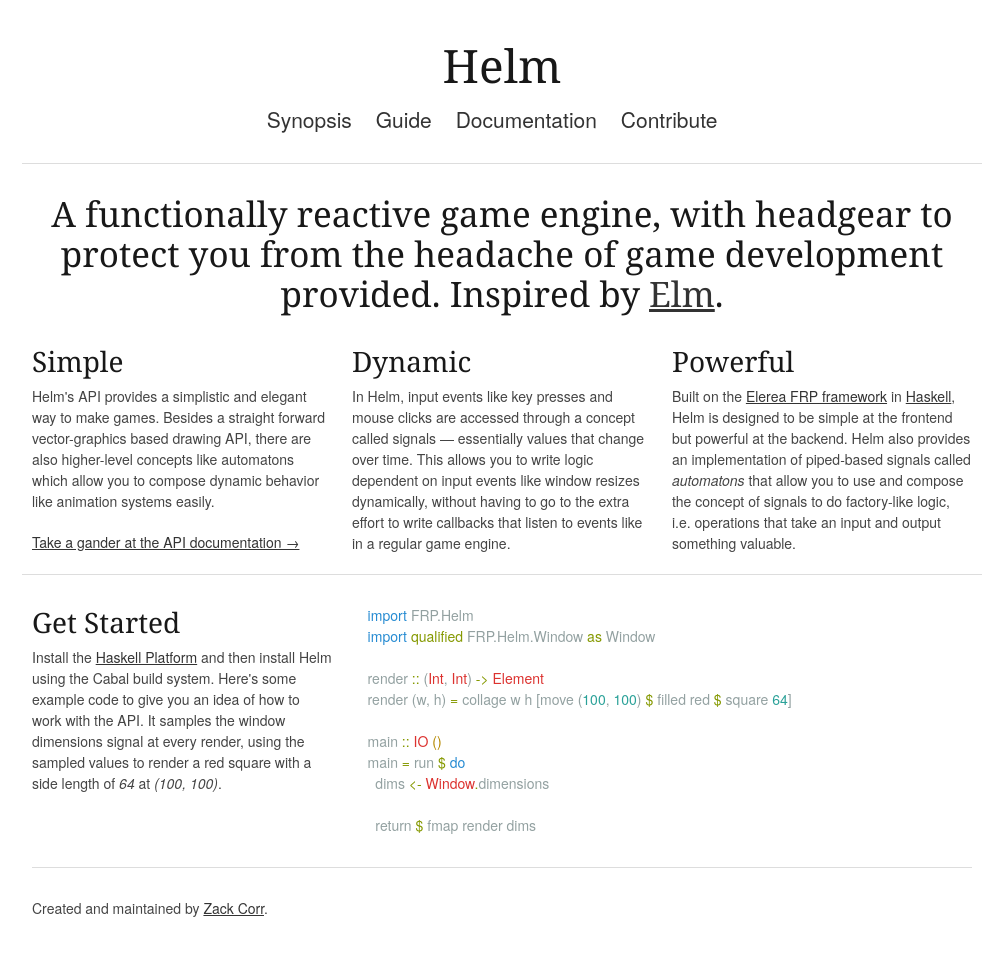
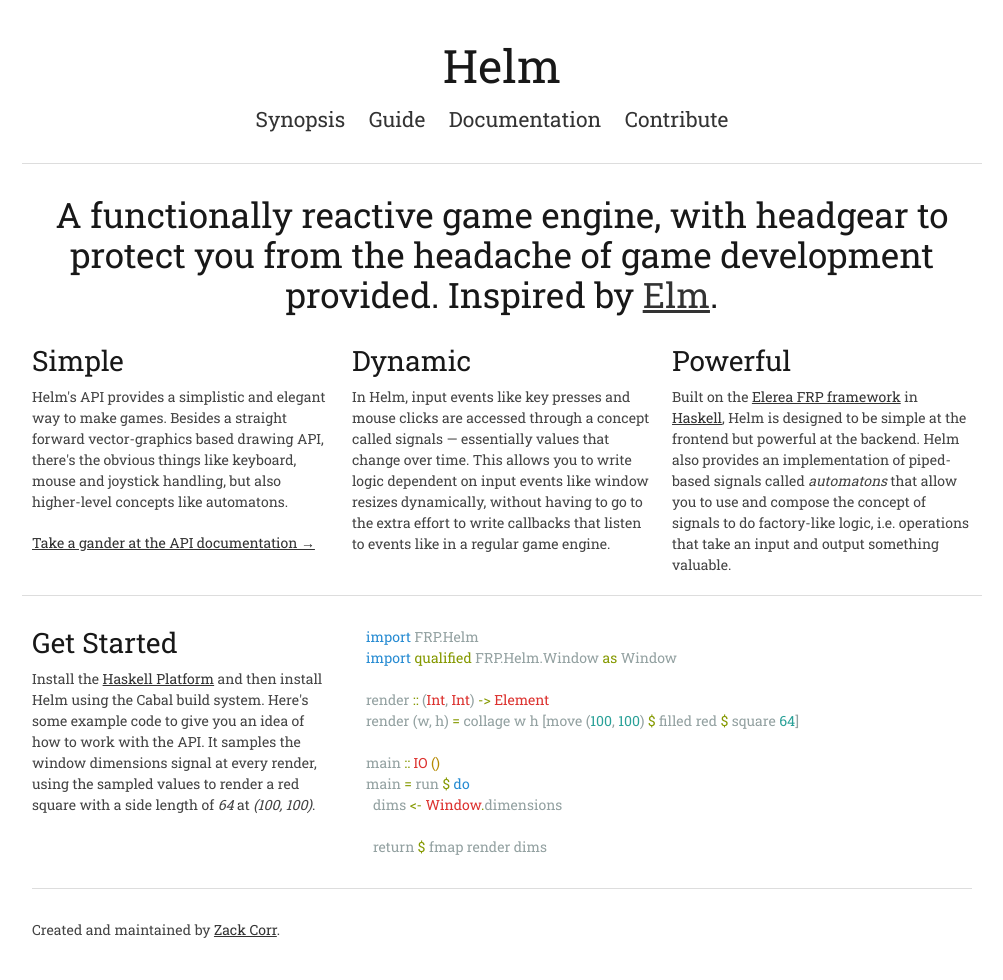
Before and after one commit to z0w0/helm, a Jekyll site: the page built from index.html, in a window 1280 px wide. Shown: the whole page, without its empty margins (138-1141 px from the left). Built offline with Jekyll 4.4.1, drawn with Linux system fonts in a browser that asks for light colours; before the commit the page ends 959 px from its top, so only the background shows below that.

Commit message:
Use Roboto Slab

```diff
--- a/_layouts/default.html
+++ b/_layouts/default.html
@@ -12,6 +12,7 @@
 
   <link rel="stylesheet" href="css/skeleton.min.css">
   <link rel="stylesheet" href="css/solarized-light.min.css">
+  <link rel="stylesheet" href="http://fonts.googleapis.com/css?family=Roboto+Slab:400,300,100,700">
   <link rel="stylesheet" href="css/layout.css">
 
   <!--[if lt IE 9]>
@@ -32,7 +33,7 @@
 
     <div class="sixteen columns">
       <ul class="nav center">
-        <li><a href="/guide">Synopsis</a></li>
+        <li><a href="/">Synopsis</a></li>
         <li><a href="/guide">Guide</a></li>
         <li><a href="http://hackage.haskell.org/package/helm">Documentation</a></li>
         <li><a href="http://github.com/z0w0/helm">Contribute</a></li>
--- a/css/layout.css
+++ b/css/layout.css
@@ -13,8 +13,13 @@
 /* Mobile Portrait Size to Mobile Landscape Size (devices and browsers) */
 @media only screen and (max-width: 479px) {}
 
+body { font-family: "Roboto Slab", sans-serif; }
+h1, h2, h3, h4, h5, h6 { font-family: "Roboto Slab", sans-serif; }
+
 .center { text-align: center; }
+
 ul.nav { margin-left: auto; }
 ul.nav > li { display: inline-block; margin-right: 20px; }
 ul.nav > li > a { text-decoration: none; font-size: 1.5em; }
+
 .highlight { background-color: transparent; }
--- a/index.html
+++ b/index.html
@@ -15,8 +15,8 @@
   <p>
     Helm's API provides a simplistic and elegant way to make games.
     Besides a straight forward vector-graphics based drawing API,
-    there are also higher-level concepts like automatons which
-    allow you to compose dynamic behavior like animation systems easily.
+    there's the obvious things like keyboard, mouse and joystick handling,
+    but also higher-level concepts like automatons.
   </p>
   <p><a href="http://hackage.haskell.org/package/helm">Take a gander at the API documentation &rarr;</a></p>
 </div>
```
